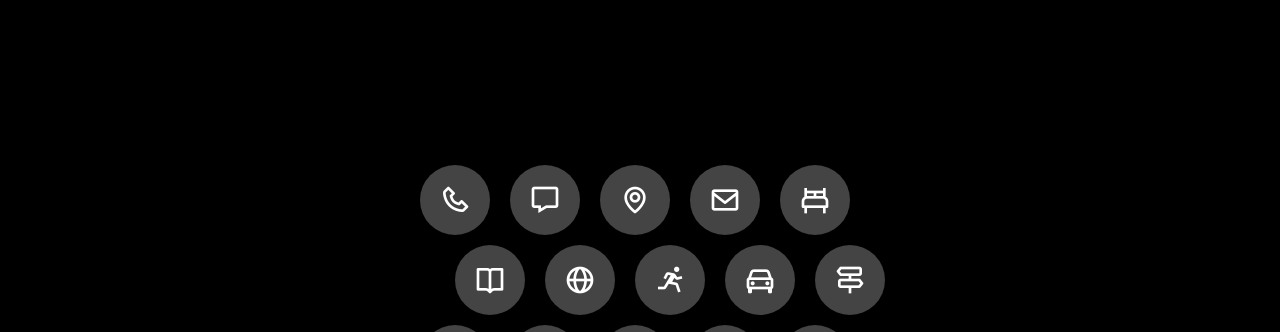
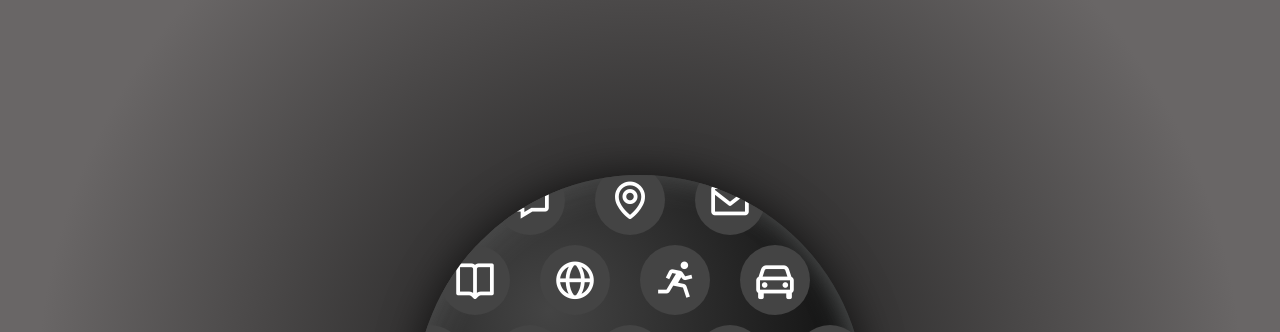
Before and after one commit to CarlosQuesM/sphere-applewatch, a plain HTML site: page index.html in a window 1280 px wide. Shown: the top 332 px of the page. Drawn offline with nearby package versions, Linux system fonts and the light colour scheme.

Commit message:
Actualización esfera

```diff
--- a/index.html
+++ b/index.html
@@ -3,7 +3,7 @@
     <head>
     <meta charset="UTF-8">
     <meta name="viewport" content="width=device-width,initial-scale=1.0">
-    <title>Esfera Aplle Watch</title>
+    <title>Esfera Apple Watch</title>
     </head>
     <link rel="stylesheet" href="styles.css">
     <link href='https://unpkg.com/boxicons@2.1.4/css/boxicons.min.css' rel='stylesheet'>
@@ -13,8 +13,8 @@
 
 
 
-<div class="esfera">
-    <div class="grid">
+<div class="sphere" id="sphere">
+    <div class="grid" id="grid">
         <div class="icon"><i class='bx  bx-phone'></i> </div>
         <div class="icon"><i class='bx  bx-message'></i> </div>
         <div class="icon"><i class='bx  bx-map'></i> </div>
--- a/scripts.js
+++ b/scripts.js
@@ -1,18 +1,13 @@
+// Selecciona los elementos
 const grid = document.getElementById("grid");
-icons.forEach((emoji, i) => {
-  const icon = document.createElement("div");
-  icon.className = "icon";
-  icon.innerHTML = emoji;
-  grid.appendChild(icon);
-});
+const sphere = document.getElementById("sphere");
 
-// Movimiento con mouse (drag)
+// Variables para movimiento
 let isDragging = false;
 let startX, startY;
-let currentX = -90, currentY = -90;
+let currentX = 0, currentY = 0;
 
-const sphere = document.getElementById("sphere");
-
+// Inicia arrastre - Detiene
 sphere.addEventListener("mousedown", e => {
   isDragging = true;
   startX = e.clientX;
@@ -20,11 +15,13 @@ sphere.addEventListener("mousedown", e => {
   sphere.style.cursor = "grabbing";
 });
 
+
 window.addEventListener("mouseup", () => {
   isDragging = false;
   sphere.style.cursor = "grab";
 });
 
+// Movimiento mientras se arrastra
 window.addEventListener("mousemove", e => {
   if (!isDragging) return;
   const dx = e.clientX - startX;
--- a/styles.css
+++ b/styles.css
@@ -1,7 +1,6 @@
-@import url('https://fonts.googleapis.com/css2?family=Homemade+Apple&family=Poppins:wght@400;500;700&display=swap');
 
  body {
-    background: #000;
+    background: radial-gradient(circle at center, #111 0%, #696666 80%);
     display: flex;
     justify-content: center;
     align-items: center;
@@ -9,56 +8,68 @@
     overflow: hidden;
     margin: 0;
     font-family: sans-serif;
+
+  }
+
+  .sphere {
+    width: 450px;
+    height: 450px;
+    border-radius: 50%;
+    background: radial-gradient(circle at 30% 30%, #444 0%, #111 70%);
+    box-shadow: inset -10px -10px 25px rgba(103, 107, 107, 0.6),
+                inset 10px 10px 30px rgba(255,255,255,0.1),
+                0 0 40px rgba(0,0,0,0.6);
+    display:flex;
+    justify-content:center;
+    align-items:center;
+    overflow:hidden;
+    position:relative;
+
   }
 
   .grid {
     display: grid;
-    grid-template-columns: repeat(5, 80px);
+    grid-template-columns: repeat(5, 90px);
     gap:10px;
     position: relative;
     transition: transform 0.2s ease;
   }
 
-  /* desplazamiento honeycomb */
+  /* Simula la distribución del menú */
   .grid > div:nth-child(10n+6),
   .grid > div:nth-child(10n+7),
   .grid > div:nth-child(10n+8),
   .grid > div:nth-child(10n+9),
   .grid > div:nth-child(10n+10) {
-      margin-left: 35px;
+      margin-left: 45px;
   }
 
-  .logo {
-    font-size: 3rem;
-    color: white;
-    font-weight: 700;
-}
+
   .icon {
     width: 70px;
     height: 70px;
     background: #444;
     border-radius: 50%;
-    font-size: 32px;
+    font-size: 45px;
     display: flex;
     justify-content: center;
     align-items: center;
-    color: #fff;
+    color: #ffffff;
     transition: transform 0.25s ease, filter 0.25s ease, z-index 0s;
     cursor: pointer;
   }
 
+
+
   /* Efecto principal */
   .icon:hover {
     transform: scale(1.1);
-    z-index: 100;
+    z-index: 5;
     filter: brightness(1.3);
+    background-color: transparent;
   }
 
-  /* ÍCONOS CERCANOS REACCIONAN */
-  .icon:hover ~ .icon {
-    transform: scale(1.3);
-    filter: brightness(1.1);
-  }
+
 
   /* Todos los iconos se acercan un poco al hover */
   .grid:hover .icon {
```
